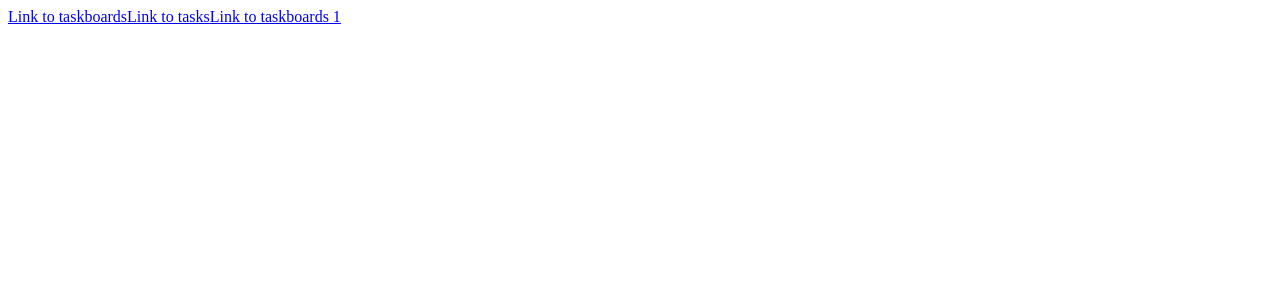
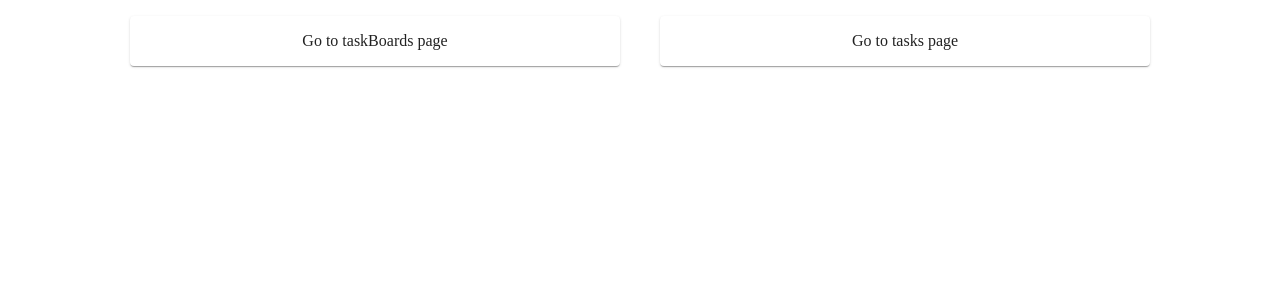
Before and after one commit to lusorich/reactToolkit, a React app: page / in a window 1280 px wide. Shown: the top 300 px of the page. Built offline with nearby package versions, Linux system fonts and the light colour scheme.

Commit message:
in progress

```diff
--- a/babel.config.js
+++ b/babel.config.js
@@ -1,5 +1,16 @@
 module.exports = {
   presets: ['@babel/preset-react', '@babel/preset-typescript'],
-  plugins: [],
+  plugins: [
+    [
+      'module-resolver',
+      {
+        root: ['./src/'],
+        extensions: ['.js', '.jsx', '.ts', '.tsx'],
+        alias: {
+          underscore: 'lodash',
+        },
+      },
+    ],
+  ],
   env: {},
 };
--- a/src/app/index.tsx
+++ b/src/app/index.tsx
@@ -1,32 +1,69 @@
 import React from 'react';
-import { BrowserRouter, Routes, Route, Link } from 'react-router-dom';
-import { TaskBoardsPage } from '../pages/TaskBoardsPage/TaskBoardsPage';
-import { TasksPage } from '../pages/TasksPage/TasksPage';
-import { MainPage } from '../pages/MainPage/MainPage';
-import { TaskPage } from '../pages/TaskPage/TaskPage';
-import { TaskBoardPage } from '../pages/TaskBoardPage/TaskBoardPage';
+import {
+  BrowserRouter,
+  Routes,
+  Route,
+  Link,
+  LinkProps,
+} from 'react-router-dom';
+import { TaskBoardsPage } from 'pages/TaskBoardsPage/TaskBoardsPage';
+import { TasksPage } from 'pages/TasksPage/TasksPage';
+import { MainPage } from 'pages/MainPage/MainPage';
+import { TaskPage } from 'pages/TaskPage/TaskPage';
+import { TaskBoardPage } from 'pages/TaskBoardPage/TaskBoardPage';
+import { Header } from 'shared/ui/Header/Header';
+import './styles/global-styles.css';
+import Container from '@mui/material/Container';
+import { styled } from '@mui/material/styles';
+import { routePathnames } from './routes';
+import Paper from '@mui/material/Paper';
+import { ReactJSXElement } from '@emotion/react/types/jsx-namespace';
+
+const MainAppContainer = styled(Container)(() => ({
+  marginTop: '1rem',
+}));
+
+const Item = styled(Paper)(() => ({
+  textAlign: 'center',
+  padding: '1rem',
+}));
+
+const getMenuList = (): Array<
+  ReactJSXElement
+> => {
+  let res = [];
+
+  for (let i = 0; i < routePathnames.length; i++) {
+    if (routePathnames[i].mainPathname) {
+      continue;
+    }
+    res.push(
+      <Link to={`/${routePathnames[i].path}`}>
+        <Item>{routePathnames[i].description}</Item>
+      </Link>
+    );
+  }
+
+  return res;
+};
 
 const App = () => {
   return (
-    <>
+    <MainAppContainer maxWidth='xl'>
       <BrowserRouter>
-        <div>
-          <Link to={'/taskboards'}>Link to taskboards</Link>
-          <Link to={'/tasks'}>Link to tasks</Link>
-          <Link to={'/taskboards/1'}>Link to taskboards 1</Link>
-        </div>
+        <Header menuList={getMenuList()} />
         <Routes>
           <Route path='/' element={<MainPage />}>
             <Route path='taskboards' element={<TaskBoardsPage />}>
               <Route path=':taskboardId' element={<TaskBoardPage />} />
             </Route>
-            <Route  path='tasks' element={<TasksPage />}>
+            <Route path='tasks' element={<TasksPage />}>
               <Route path=':taskId' element={<TaskPage />} />
             </Route>
           </Route>
         </Routes>
       </BrowserRouter>
-    </>
+    </MainAppContainer>
   );
 };
 
--- /dev/null
+++ b/src/app/routes.ts
@@ -0,0 +1,30 @@
+export enum Pathname {
+  'index' = '/',
+  'taskboards' = 'taskboards',
+  'tasks' = 'tasks',
+}
+
+type RoutePathname = {
+  path: Pathname.index | Pathname.taskboards | Pathname.tasks;
+  mainPathname: boolean;
+  description: string;
+};
+type RoutePathnames = Array<RoutePathname>;
+
+export const routePathnames: RoutePathnames = [
+  {
+    path: Pathname.index,
+    mainPathname: true,
+    description: "Index Page",
+  },
+  {
+    path: Pathname.taskboards,
+    mainPathname: false,
+    description: "Go to taskBoards page"
+  },
+  {
+    path: Pathname.tasks,
+    mainPathname: false,
+    description: "Go to tasks page"
+  },
+];
--- /dev/null
+++ b/src/app/styles/global-styles.css
@@ -0,0 +1,8 @@
+body {
+    margin: 0;
+    padding: 0;
+}
+
+a {
+    text-decoration: none;
+}
--- /dev/null
+++ b/src/shared/ui/Header/Header.tsx
@@ -0,0 +1,36 @@
+import { styled } from '@mui/material/styles';
+import Grid from '@mui/material/Grid';
+import Paper from '@mui/material/Paper';
+import React from 'react';
+import { Link, LinkProps } from 'react-router-dom';
+import { ReactJSXElement } from '@emotion/react/types/jsx-namespace';
+
+const Item = styled(Paper)(() => ({
+  textAlign: 'center',
+  padding: '1rem',
+}));
+
+type HeaderPropsType = {
+  menuList: Array<ReactJSXElement>
+}
+
+const Header = ({ menuList }: HeaderPropsType) => {
+  const items = menuList?.map((menuItem) => (
+    <Grid item xs={5}>
+      {menuItem}
+    </Grid>
+  ));
+  return (
+    <Grid
+      container
+      direction='row'
+      justifyContent='center'
+      alignItems='center'
+      spacing={5}
+    >
+      {items}
+    </Grid>
+  );
+};
+
+export { Header };
--- a/webpack.config.js
+++ b/webpack.config.js
@@ -26,6 +26,13 @@ module.exports = {
         test: /\.(ts|js)x?$/,
         exclude: /node_modules/,
         loader: 'babel-loader',
+        resolve: {
+          extensions: ['.ts', '.tsx', '.js', '.json'],
+        },
+      },
+      {
+        test: /\.css$/i,
+        use: ["style-loader", "css-loader"],
       },
     ],
   },
```
Also changed, not shown: package.json (+7 -1 lines), tsconfig.json (+6 -4 lines), 1 other file (tests, documents, lock files or other folders).
